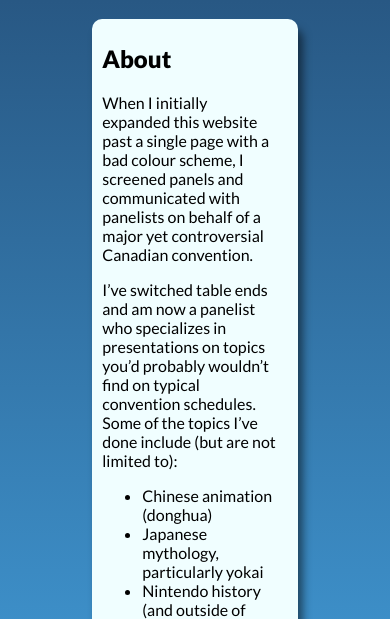
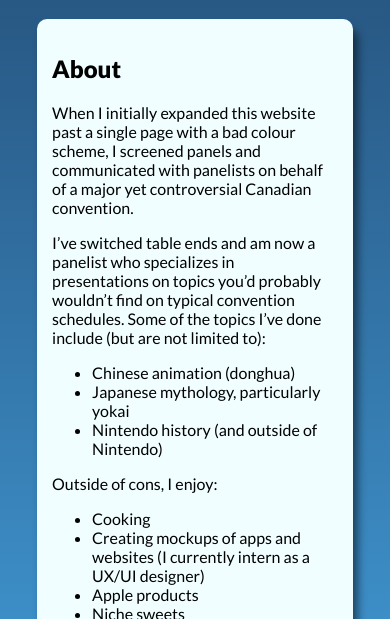
Before and after one commit to mishieru/mishieru.github.io, a plain HTML site: page about/index.html in a window 390 px wide. Shown: the part 182-801 px from the top of the page. Drawn offline with nearby package versions, Linux system fonts and the light colour scheme.

Commit message:
Update stylesheet.css

```diff
--- a/about/stylesheet.css
+++ b/about/stylesheet.css
@@ -4,7 +4,7 @@
     font-family: Lato, sans-serif;
     margin: auto;
     text-align: left;
-    padding: 5px 20px 20px 10px;
+    padding: 15px 20px 20px 15px;
     width: 50%;
     box-shadow: 5px 10px 8px rgba(0, 0, 0, 0.5);
     border-radius: 10px;
@@ -26,3 +26,9 @@ ion-icon{
     font-weight: bold;
     margin: 0;
 }
+
+@media only screen and (max-width: 1024px) {
+    .card {
+        width: 80%;
+    }
+}
```
